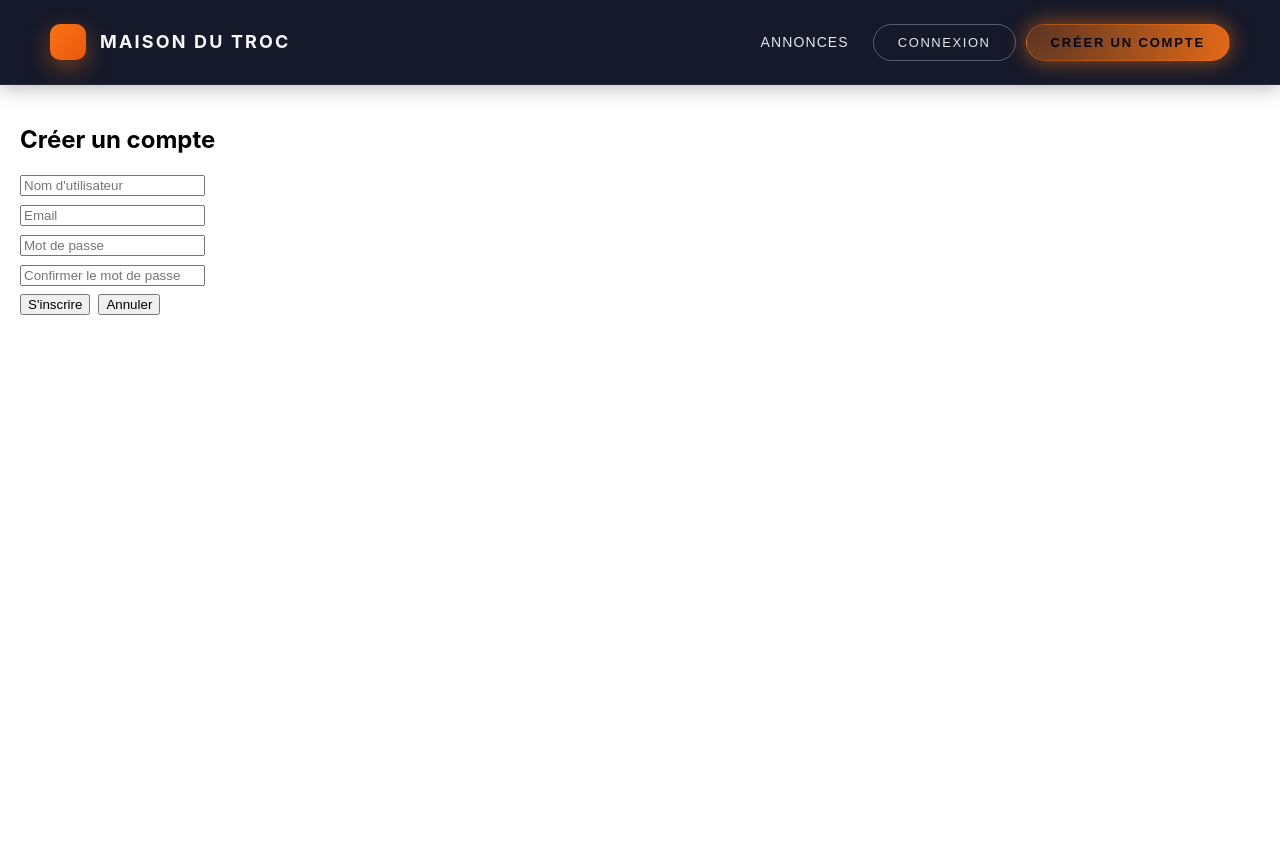
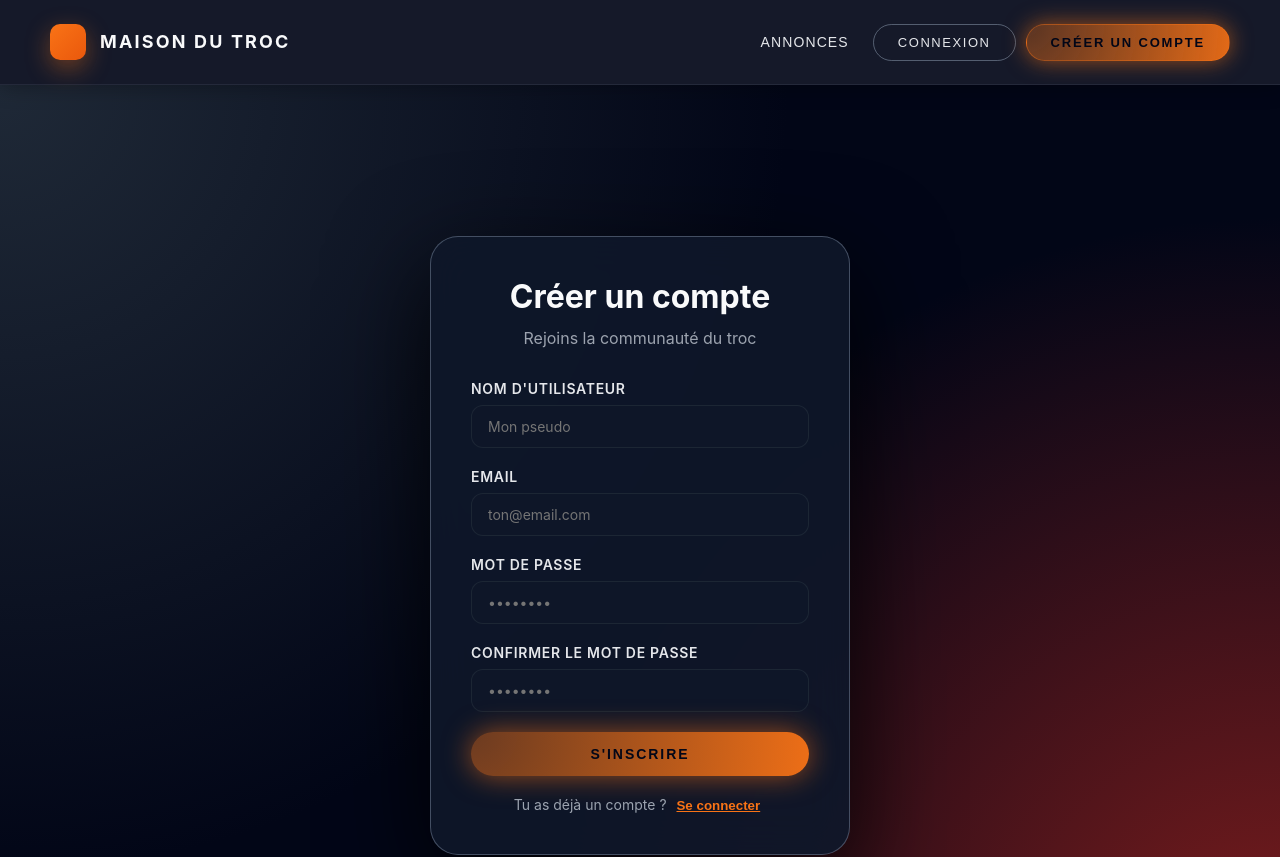
Before and after one commit to Bakary923/petite-maison-troc, a React (Create React App) app in the folder frontend/: page /signup in a window 1280 px wide. Shown: the top 857 px of the page. Before the commit the page ends 800 px from the top, so only its background shows below. Built offline with nearby package versions, Linux system fonts and the light colour scheme.

Commit message:
modif de la page login

```diff
--- a/frontend/src/pages/signup.js
+++ b/frontend/src/pages/signup.js
@@ -31,7 +31,6 @@ export default function Signup({ onCancel, onSuccess }) {
 
       console.log('[DEBUG SIGNUP] Register réussi, user:', user);
 
-      // ✅ Redirection forcée
       setTimeout(() => {
         console.log('[DEBUG SIGNUP] Redirection vers /');
         navigate('/');
@@ -46,53 +45,262 @@ export default function Signup({ onCancel, onSuccess }) {
   };
 
   return (
-    <form onSubmit={handleSubmit} style={{ maxWidth: 420, padding: 20 }}>
-      <h2>Créer un compte</h2>
-      {error && <div style={{ color: 'crimson', marginBottom: 8 }}>{error}</div>}
-      <div style={{ marginBottom: 8 }}>
+    <div style={styles.page}>
+      <div style={styles.container}>
+        <div style={styles.formWrapper}>
+          <div style={styles.formHeader}>
+            <h1 style={styles.title}>Créer un compte</h1>
+            <p style={styles.subtitle}>Rejoins la communauté du troc</p>
+          </div>
+
+          <form onSubmit={handleSubmit} style={styles.form}>
+            {/* Affichage des erreurs */}
+            {error && (
+              <div style={styles.errorBox}>
+                <span style={styles.errorIcon}>⚠️</span>
+                {error}
+              </div>
+            )}
+
+            {/* USERNAME */}
+            <div style={styles.formGroup}>
+              <label style={styles.label}>Nom d'utilisateur</label>
               <input
-          placeholder="Nom d'utilisateur"
+                type="text"
+                placeholder="Mon pseudo"
                 value={username}
-          onChange={e => setUsername(e.target.value)}
+                onChange={(e) => setUsername(e.target.value)}
                 required
-        />
-      </div>
-      <div style={{ marginBottom: 8 }}>
-        <input
-          type="email"
-          placeholder="Email"
-          value={email}
-          onChange={e => setEmail(e.target.value)}
-          required
-        />
-      </div>
-      <div style={{ marginBottom: 8 }}>
-        <input
-          type="password"
-          placeholder="Mot de passe"
-          value={password}
-          onChange={e => setPassword(e.target.value)}
-          required
-        />
-      </div>
-      <div style={{ marginBottom: 8 }}>
-        <input
-          type="password"
-          placeholder="Confirmer le mot de passe"
-          value={confirm}
-          onChange={e => setConfirm(e.target.value)}
-          required
+                style={styles.input}
+                onFocus={(e) => {
+                  e.target.style.borderColor = '#f97316';
+                  e.target.style.boxShadow = '0 0 0 3px rgba(249,115,22,0.2)';
+                }}
+                onBlur={(e) => {
+                  e.target.style.borderColor = 'rgba(31, 41, 55, 0.9)';
+                  e.target.style.boxShadow = 'none';
+                }}
               />
             </div>
 
-      <div style={{ display: 'flex', gap: 8 }}>
-        <button type="submit" disabled={loading}>
-          {loading ? 'Inscription...' : "S'inscrire"}
+            {/* EMAIL */}
+            <div style={styles.formGroup}>
+              <label style={styles.label}>Email</label>
+              <input
+                type="email"
+                placeholder="ton@email.com"
+                value={email}
+                onChange={(e) => setEmail(e.target.value)}
+                required
+                style={styles.input}
+                onFocus={(e) => {
+                  e.target.style.borderColor = '#f97316';
+                  e.target.style.boxShadow = '0 0 0 3px rgba(249,115,22,0.2)';
+                }}
+                onBlur={(e) => {
+                  e.target.style.borderColor = 'rgba(31, 41, 55, 0.9)';
+                  e.target.style.boxShadow = 'none';
+                }}
+              />
+            </div>
+
+            {/* MOT DE PASSE */}
+            <div style={styles.formGroup}>
+              <label style={styles.label}>Mot de passe</label>
+              <input
+                type="password"
+                placeholder="••••••••"
+                value={password}
+                onChange={(e) => setPassword(e.target.value)}
+                required
+                style={styles.input}
+                onFocus={(e) => {
+                  e.target.style.borderColor = '#f97316';
+                  e.target.style.boxShadow = '0 0 0 3px rgba(249,115,22,0.2)';
+                }}
+                onBlur={(e) => {
+                  e.target.style.borderColor = 'rgba(31, 41, 55, 0.9)';
+                  e.target.style.boxShadow = 'none';
+                }}
+              />
+            </div>
+
+            {/* CONFIRMATION MOT DE PASSE */}
+            <div style={styles.formGroup}>
+              <label style={styles.label}>Confirmer le mot de passe</label>
+              <input
+                type="password"
+                placeholder="••••••••"
+                value={confirm}
+                onChange={(e) => setConfirm(e.target.value)}
+                required
+                style={styles.input}
+                onFocus={(e) => {
+                  e.target.style.borderColor = '#f97316';
+                  e.target.style.boxShadow = '0 0 0 3px rgba(249,115,22,0.2)';
+                }}
+                onBlur={(e) => {
+                  e.target.style.borderColor = 'rgba(31, 41, 55, 0.9)';
+                  e.target.style.boxShadow = 'none';
+                }}
+              />
+            </div>
+
+            {/* BOUTONS */}
+            <button
+              type="submit"
+              disabled={loading}
+              style={{
+                ...styles.submitButton,
+                opacity: loading ? 0.6 : 1,
+                cursor: loading ? 'not-allowed' : 'pointer',
+              }}
+              onMouseEnter={(e) => {
+                if (!loading) {
+                  e.target.style.background = 'radial-gradient(circle at 0 0, rgba(249,115,22,0.5), rgba(249,115,22,1))';
+                  e.target.style.boxShadow = '0 0 32px rgba(249,115,22,0.8)';
+                  e.target.style.transform = 'translateY(-2px)';
+                }
+              }}
+              onMouseLeave={(e) => {
+                e.target.style.background = 'radial-gradient(circle at 0 0, rgba(249,115,22,0.4), rgba(249,115,22,0.95))';
+                e.target.style.boxShadow = '0 0 28px rgba(249,115,22,0.6)';
+                e.target.style.transform = 'translateY(0)';
+              }}
+            >
+              {loading ? 'Inscription en cours...' : "S'inscrire"}
             </button>
-        <button type="button" onClick={onCancel}>
-          Annuler
+
+            {/* LIEN RETOUR LOGIN */}
+            <div style={styles.footer}>
+              <p style={styles.footerText}>
+                Tu as déjà un compte ?{' '}
+                <button
+                  type="button"
+                  onClick={() => {
+                    if (typeof onCancel === 'function') onCancel();
+                  }}
+                  style={styles.loginLink}
+                >
+                  Se connecter
                 </button>
+              </p>
             </div>
           </form>
+        </div>
+      </div>
+    </div>
   );
 }
+
+const styles = {
+  page: {
+    minHeight: '100vh',
+    background:
+      'radial-gradient(circle at 0% 0%, #1f2937 0, transparent 50%), radial-gradient(circle at 100% 100%, #7f1d1d 0, transparent 50%), linear-gradient(135deg, #020617, #020617)',
+    color: '#F9FAFB',
+    padding: '60px 20px',
+    display: 'flex',
+    alignItems: 'center',
+    justifyContent: 'center',
+  },
+  container: {
+    width: '100%',
+    maxWidth: '420px',
+  },
+  formWrapper: {
+    borderRadius: 28,
+    border: '1px solid rgba(148, 163, 184, 0.4)',
+    background: 'rgba(15, 23, 42, 0.92)',
+    boxShadow: '0 32px 100px rgba(0, 0, 0, 0.85)',
+    padding: 40,
+    backdropFilter: 'blur(20px)',
+    WebkitBackdropFilter: 'blur(20px)',
+  },
+  formHeader: {
+    marginBottom: 32,
+    textAlign: 'center',
+  },
+  title: {
+    fontSize: 32,
+    fontWeight: 700,
+    margin: '0 0 12px 0',
+  },
+  subtitle: {
+    fontSize: 16,
+    color: '#9CA3AF',
+    margin: 0,
+  },
+  form: {
+    display: 'flex',
+    flexDirection: 'column',
+    gap: 20,
+  },
+  formGroup: {
+    display: 'flex',
+    flexDirection: 'column',
+    gap: 8,
+  },
+  label: {
+    fontSize: 14,
+    fontWeight: 600,
+    color: '#E5E7EB',
+    textTransform: 'uppercase',
+    letterSpacing: '0.05em',
+  },
+  input: {
+    padding: '12px 16px',
+    borderRadius: 12,
+    border: '1px solid rgba(31, 41, 55, 0.9)',
+    background: 'rgba(15, 23, 42, 0.8)',
+    color: '#F9FAFB',
+    fontSize: 14,
+    fontFamily: 'inherit',
+    transition: 'all 0.2s ease',
+  },
+  submitButton: {
+    padding: '14px 32px',
+    borderRadius: 999,
+    border: 'none',
+    background: 'radial-gradient(circle at 0 0, rgba(249,115,22,0.4), rgba(249,115,22,0.95))',
+    color: '#020617',
+    fontSize: 14,
+    fontWeight: 700,
+    letterSpacing: '0.14em',
+    textTransform: 'uppercase',
+    cursor: 'pointer',
+    boxShadow: '0 0 28px rgba(249,115,22,0.6)',
+    transition: 'all 0.25s ease',
+  },
+  footer: {
+    textAlign: 'center',
+  },
+  footerText: {
+    fontSize: 14,
+    color: '#9CA3AF',
+    margin: 0,
+  },
+  loginLink: {
+    background: 'none',
+    border: 'none',
+    color: '#f97316',
+    fontWeight: 600,
+    cursor: 'pointer',
+    textDecoration: 'underline',
+    transition: 'color 0.2s ease',
+  },
+  errorBox: {
+    padding: '12px 16px',
+    borderRadius: 12,
+    border: '1px solid rgba(239, 68, 68, 0.5)',
+    background: 'rgba(239, 68, 68, 0.15)',
+    color: '#fecaca',
+    fontSize: 14,
+    display: 'flex',
+    gap: 8,
+    alignItems: 'center',
+  },
+  errorIcon: {
+    fontSize: 16,
+  },
+};
```
Lines whose indentation alone changed are shown as unchanged.
